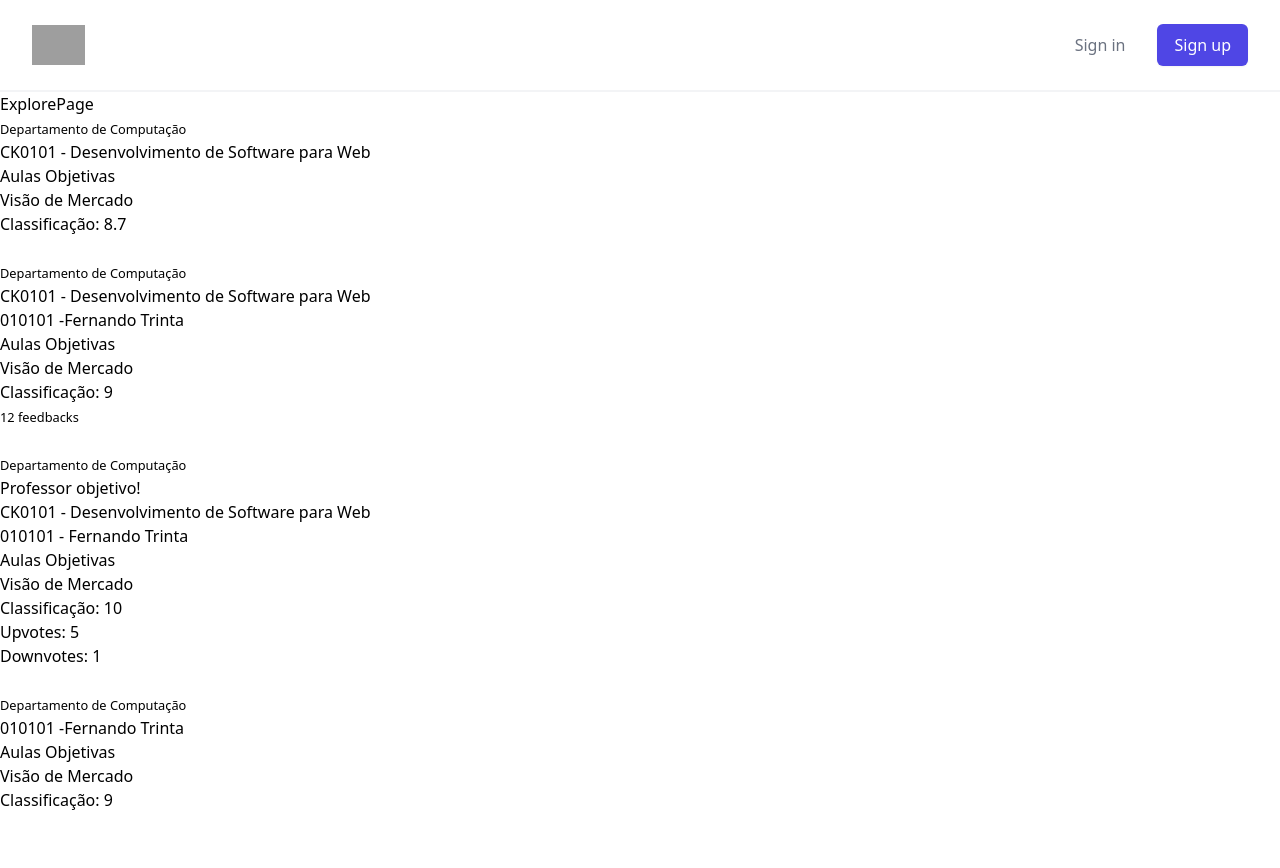
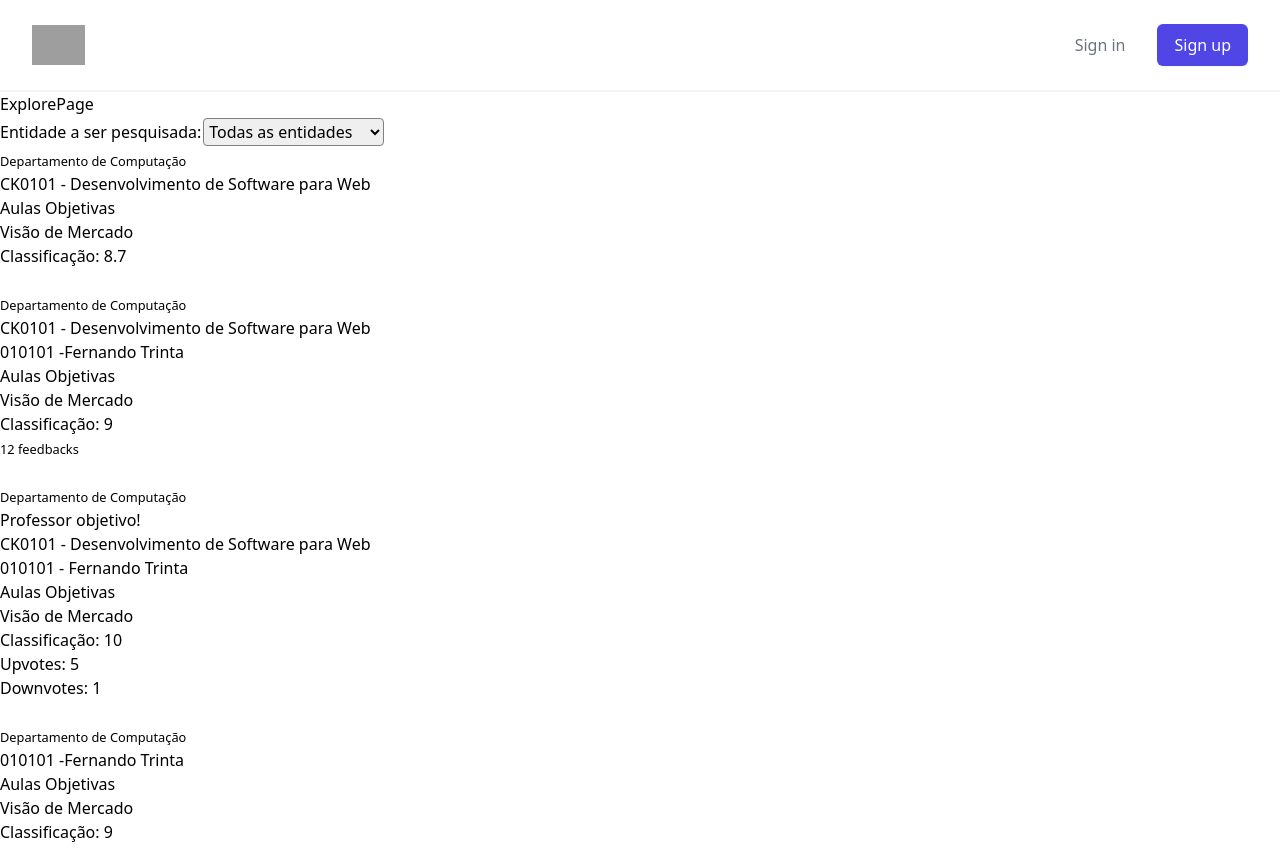
Before and after one commit to GabrielSuassuna/web-front, a React (Create React App) app in the folder frontend/: page /explore in a window 1280 px wide. Before the commit the page ends 836 px from the top, so only its background shows below. Built offline with nearby package versions, Linux system fonts and the light colour scheme; grey boxes are pictures that could not be loaded.

Commit message:
Adicionando versao nao estilizada de ValidationSelect

```diff
--- a/frontend/src/components/ValidationInput/ValidationInput.js
+++ b/frontend/src/components/ValidationInput/ValidationInput.js
@@ -9,7 +9,7 @@ import styles from "./ValidationInput.module.css";
  *  * hint (String): Dica que aparece quando o campo está vazio
  *  * type (String): Tipo do input
  *  *       <ValidationInput label="Código da Disciplina" hint="ex: CK0203" type="text" inputRef={disciplineHoursRef} validation={validationNumberChecker} />
- (Ref): Referência do valor do campo
+ *  * inputRef (Ref): Referência do valor do campo
  *  * validation (Function): Função que faz a validação do input e retorna uma mensagem indicando o possível erro de validação.
  *      Retorno da função validation: Object {  isValid: Boolean,  message: String (opcional)  }
  */
--- /dev/null
+++ b/frontend/src/components/ValidationSelect/ValidationSelect.js
@@ -0,0 +1,35 @@
+import styles from "./ValidationSelect.module.css";
+
+/**
+ * Componente que representa um campo de input que pode ser validado.
+ *
+ * props:
+ *  * name (String): Nome do select
+ *  * label (String): Texto que indica sobre o que é o campo
+ *  * hint (String): Dica que aparece quando o campo está vazio
+ *  * value (Object): Estado do React que armazena o valor selecionado
+ *  * valueHandler (Function): Função para modificar o estado do valor selecionado
+ *  * options (Array): Lista de opções onde cada elemento é do formato Object { value: Object, label: String }
+ */
+function ValidationSelect(props) {
+  return (
+    <div>
+      <label htmlFor="validationSelect">{props.label}:</label>
+      <select
+        className={styles.validationSelect}
+        name={props.name}
+        id="validationSelect"
+        ref={props.selectRef}
+        onChange={(e) => props.valueHandler(e.target.value)}
+      >
+        {props.options.map((o) => (
+          <option key={`${o.value}_${o.label}`} value={o.value}>
+            {o.label}
+          </option>
+        ))}
+      </select>
+    </div>
+  );
+}
+
+export default ValidationSelect;
--- /dev/null
+++ b/frontend/src/components/ValidationSelect/ValidationSelect.module.css
@@ -0,0 +1,10 @@
+.validationError {
+  color: red
+}
+
+.validationSelect {
+  border: 1px solid gray;
+  border-radius: 4px;
+  margin: 2px;
+  padding: 1px;
+}
--- a/frontend/src/pages/ExplorePage/ExplorePage.js
+++ b/frontend/src/pages/ExplorePage/ExplorePage.js
@@ -1,63 +1,101 @@
+import { useState } from "react";
 import SearchResult from "../../components/SearchResult/SearchResult";
+import ValidationSelect from "../../components/ValidationSelect/ValidationSelect";
 import { SEARCH_RESULT_TYPES } from "../../utils/consts";
 
 const DUMMY_RESULTS = [
   {
     type: SEARCH_RESULT_TYPES.DISCIPLINE,
     resultData: {
-      code: 'CK0101',
-      discipline: 'Desenvolvimento de Software para Web',
-      department: 'Departamento de Computação',
-      tags: [{id: 'ID_tag_aulas_objetivas', title: 'Aulas Objetivas'}, {id: 'ID_tag_visao_mercado', title: 'Visão de Mercado'}],
+      code: "CK0101",
+      discipline: "Desenvolvimento de Software para Web",
+      department: "Departamento de Computação",
+      tags: [
+        { id: "ID_tag_aulas_objetivas", title: "Aulas Objetivas" },
+        { id: "ID_tag_visao_mercado", title: "Visão de Mercado" },
+      ],
       score: 8.7,
-    }
+    },
   },
   {
     type: SEARCH_RESULT_TYPES.DISCIPLINE_TAUGHT,
     resultData: {
-      code: 'CK0101',
-      discipline: 'Desenvolvimento de Software para Web',
-      siape: '010101',
-      professor: 'Fernando Trinta',
-      department: 'Departamento de Computação',
-      tags: [{id: 'ID_tag_aulas_objetivas', title: 'Aulas Objetivas'}, {id: 'ID_tag_visao_mercado', title: 'Visão de Mercado'}],
+      code: "CK0101",
+      discipline: "Desenvolvimento de Software para Web",
+      siape: "010101",
+      professor: "Fernando Trinta",
+      department: "Departamento de Computação",
+      tags: [
+        { id: "ID_tag_aulas_objetivas", title: "Aulas Objetivas" },
+        { id: "ID_tag_visao_mercado", title: "Visão de Mercado" },
+      ],
       score: 9,
       feedbackCount: 12,
-    }
+    },
   },
   {
     type: SEARCH_RESULT_TYPES.FEEDBACK,
     resultData: {
-      code: 'CK0101',
-      discipline: 'Desenvolvimento de Software para Web',
-      siape: '010101',
-      professor: 'Fernando Trinta',
-      department: 'Departamento de Computação',
-      id: 'ID_feedback_1242',
-      title: 'Professor objetivo!',
-      tags: [{id: 'ID_tag_aulas_objetivas', title: 'Aulas Objetivas'}, {id: 'ID_tag_visao_mercado', title: 'Visão de Mercado'}],
+      code: "CK0101",
+      discipline: "Desenvolvimento de Software para Web",
+      siape: "010101",
+      professor: "Fernando Trinta",
+      department: "Departamento de Computação",
+      id: "ID_feedback_1242",
+      title: "Professor objetivo!",
+      tags: [
+        { id: "ID_tag_aulas_objetivas", title: "Aulas Objetivas" },
+        { id: "ID_tag_visao_mercado", title: "Visão de Mercado" },
+      ],
       score: 10,
       upvotes: 5,
       downvotes: 1,
-    }
+    },
   },
   {
     type: SEARCH_RESULT_TYPES.PROFESSOR,
     resultData: {
-      siape: '010101',
-      professor: 'Fernando Trinta',
-      department: 'Departamento de Computação',
-      tags: [{id: 'ID_tag_aulas_objetivas', title: 'Aulas Objetivas'}, {id: 'ID_tag_visao_mercado', title: 'Visão de Mercado'}],
+      siape: "010101",
+      professor: "Fernando Trinta",
+      department: "Departamento de Computação",
+      tags: [
+        { id: "ID_tag_aulas_objetivas", title: "Aulas Objetivas" },
+        { id: "ID_tag_visao_mercado", title: "Visão de Mercado" },
+      ],
       score: 9,
-    }
-  }
-]
+    },
+  },
+];
+
+const DUMMY_SELECT_OPTIONS = [
+  { value: "ALL", label: "Todas as entidades" },
+  { value: "PROFESSOR", label: "Professor" },
+  { value: "DISCIPLINE", label: "Disciplina" },
+  { value: "DISCIPLINE_TAUGHT", label: "Disciplina Ministrada" },
+  { value: "FEEDBACK", label: "Feedback" },
+];
 
 function ExplorePage() {
+  const [searchType, setSearchType] = useState("ALL");
   return (
     <div>
       <h1>ExplorePage</h1>
-      {DUMMY_RESULTS.map( (result, i) => <div key={i}><SearchResult  type={result.type} resultData={result.resultData}/> <br/> </div>)}
+
+      <ValidationSelect
+        name="Select_Tipo"
+        label="Entidade a ser pesquisada"
+        hint="Selecione uma entidade"
+        value={searchType}
+        valueHandler={setSearchType}
+        options={DUMMY_SELECT_OPTIONS}
+      />
+
+      {DUMMY_RESULTS.map((result, i) => (
+        <div key={i}>
+          <SearchResult type={result.type} resultData={result.resultData} />{" "}
+          <br />{" "}
+        </div>
+      ))}
     </div>
   );
 }
```
